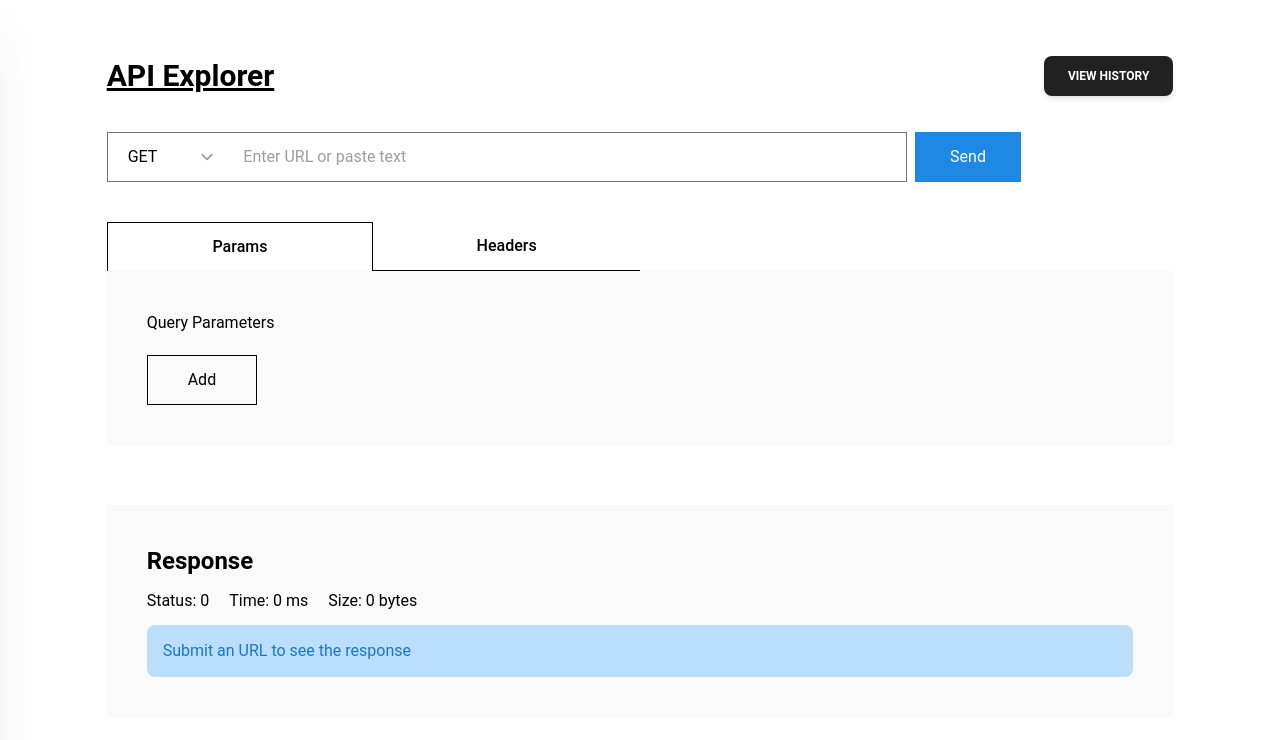
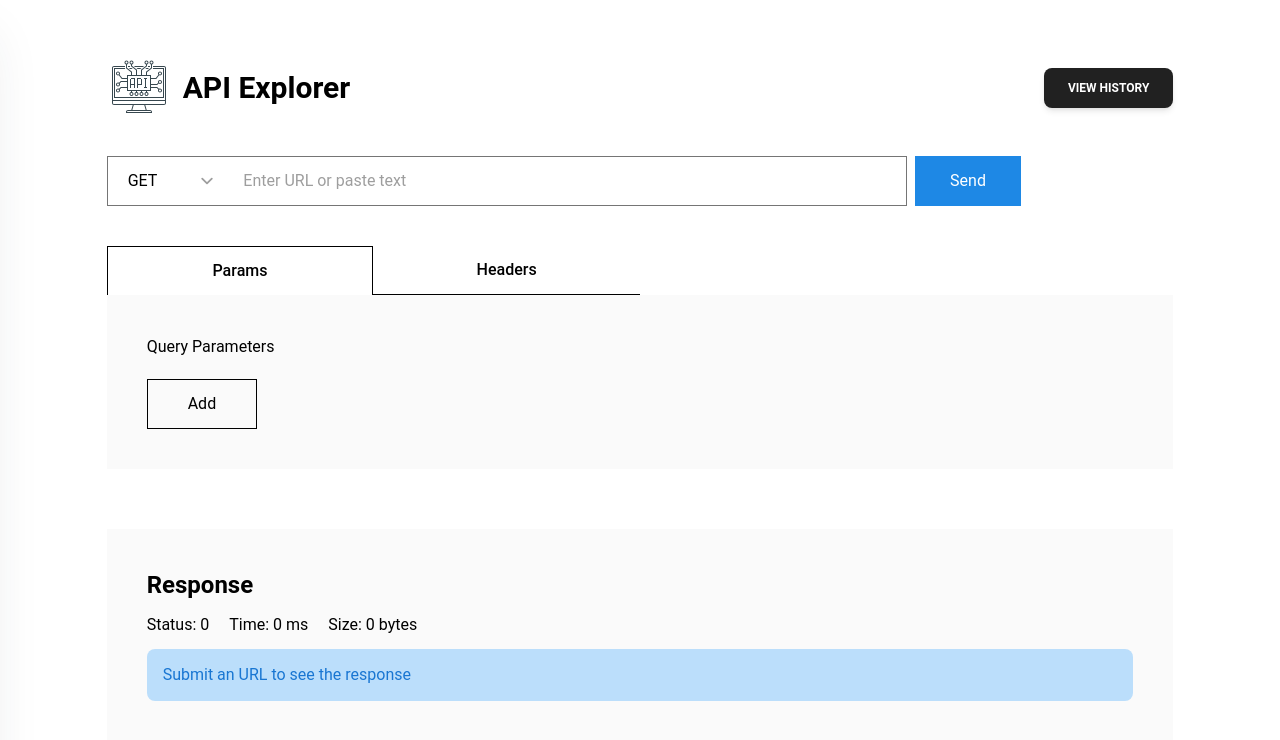
Before and after one commit to ihossen016/api-explorer, a React (Vite) app: page / in a window 1280 px wide. Shown: the top 740 px of the page. Built offline with nearby package versions, Linux system fonts and the light colour scheme.

Commit message:
logo added

```diff
--- a/src/components/form/Form.jsx
+++ b/src/components/form/Form.jsx
@@ -108,7 +108,8 @@ function Form({ openDrawer }) {
 
             <div className="w-11/12 md:w-5/6 py-10 mx-auto">
                 <div className="flex justify-between items-center py-2 lg:py-4">
-                    <h1 className="text-3xl font-bold underline">
+                    <h1 className="flex items-center gap-1 md:gap-3 text-xl md:text-3xl font-bold cursor-pointer">
+                        <img src="./logo.svg" alt="logo" />
                         API Explorer
                     </h1>
                     <Button onClick={openDrawer}>View History</Button>
```
Also changed, not shown: public/logo.svg (added).
